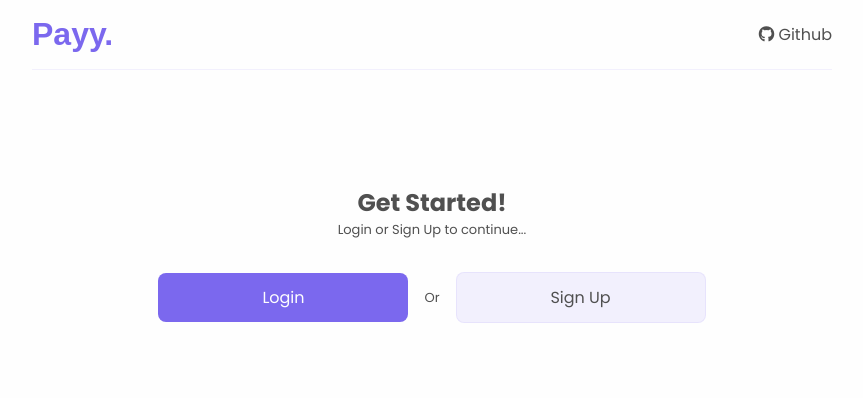
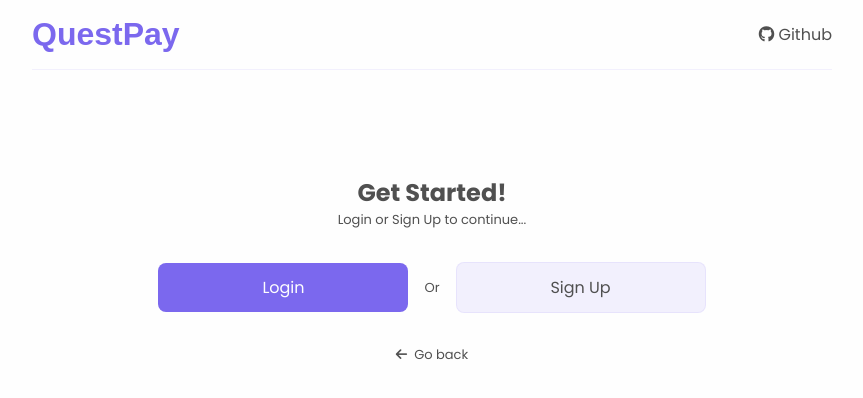
Before and after one commit to Gift-Jackson/vtu, a React (Vite) app: page /connect in a window 1280 px wide. Shown: the top 398 px of the page, without its empty margins (208-1071 px from the left). Built offline with nearby package versions, Linux system fonts and the light colour scheme; a web font is replaced by a local one.

Commit message:
Update Brand Name

```diff
--- a/src/Pages/Connect.jsx
+++ b/src/Pages/Connect.jsx
@@ -21,6 +21,10 @@ const Connect = () => {
                       <button className={connect.btn_2}>Sign Up</button>
                       </Link>
                   </div>
+
+                  <Link to="/">
+                  <p><i className="fa-solid fa-arrow-left"></i> &nbsp;<span>Go back</span></p>
+                  </Link>
               </div>
           </main>
       </>
--- a/src/components/Header.jsx
+++ b/src/components/Header.jsx
@@ -4,7 +4,7 @@ const Header = () => {
       <>
       <header className={styles.header}>
         <a href="/">
-          <h1 className={styles.brand}>Payy.</h1>
+          <h1 className={styles.brand}>QuestPay</h1>
         </a>
 
         <a href="https://github.com/Gift-Jackson/vtu" target='_blank'>
```
